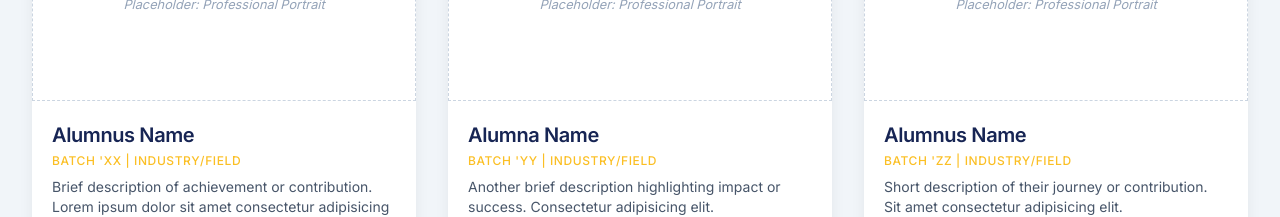
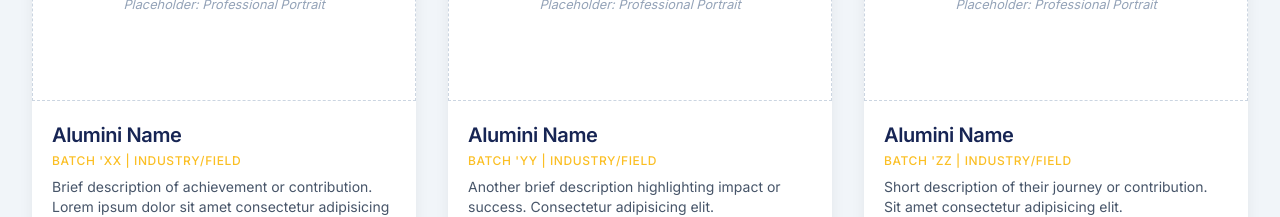
Before and after one commit to hasanraiyan/mitaa-v8, a plain HTML site: page index.html in a window 1280 px wide. Shown: the part 2280-2497 px from the top of the page. Drawn offline with nearby package versions, Linux system fonts and the light colour scheme.

Commit message:
Update index.html

```diff
--- a/index.html
+++ b/index.html
@@ -228,7 +228,7 @@
                          <!-- Reliable Image Placeholder -->
                          <div class="image-placeholder w-full h-48">Placeholder: Professional Portrait</div>
                          <div class="p-5 flex flex-col flex-grow">
-                             <h3 class="text-xl font-semibold text-primary mb-1">Alumnus Name</h3>
+                             <h3 class="text-xl font-semibold text-primary mb-1">Alumini Name</h3>
                              <p class="text-xs font-medium text-accent uppercase tracking-wider mb-2">Batch 'XX | Industry/Field</p>
                              <p class="text-sm text-text-secondary line-clamp-3 mb-3 flex-grow">Brief description of achievement or contribution. Lorem ipsum dolor sit amet consectetur adipisicing elit.</p>
                              <a href="#" class="text-xs font-semibold text-primary hover:text-accent mt-auto self-start">Read Story <i class="fas fa-angle-right ml-1"></i></a>
@@ -239,7 +239,7 @@
                           <!-- Reliable Image Placeholder -->
                          <div class="image-placeholder w-full h-48">Placeholder: Professional Portrait</div>
                          <div class="p-5 flex flex-col flex-grow">
-                             <h3 class="text-xl font-semibold text-primary mb-1">Alumna Name</h3>
+                             <h3 class="text-xl font-semibold text-primary mb-1">Alumini Name</h3>
                              <p class="text-xs font-medium text-accent uppercase tracking-wider mb-2">Batch 'YY | Industry/Field</p>
                              <p class="text-sm text-text-secondary line-clamp-3 mb-3 flex-grow">Another brief description highlighting impact or success. Consectetur adipisicing elit.</p>
                              <a href="#" class="text-xs font-semibold text-primary hover:text-accent mt-auto self-start">Read Story <i class="fas fa-angle-right ml-1"></i></a>
@@ -250,7 +250,7 @@
                           <!-- Reliable Image Placeholder -->
                          <div class="image-placeholder w-full h-48">Placeholder: Professional Portrait</div>
                          <div class="p-5 flex flex-col flex-grow">
-                             <h3 class="text-xl font-semibold text-primary mb-1">Alumnus Name</h3>
+                             <h3 class="text-xl font-semibold text-primary mb-1">Alumini Name</h3>
                              <p class="text-xs font-medium text-accent uppercase tracking-wider mb-2">Batch 'ZZ | Industry/Field</p>
                              <p class="text-sm text-text-secondary line-clamp-3 mb-3 flex-grow">Short description of their journey or contribution. Sit amet consectetur adipisicing elit.</p>
                              <a href="#" class="text-xs font-semibold text-primary hover:text-accent mt-auto self-start">Read Story <i class="fas fa-angle-right ml-1"></i></a>
```
